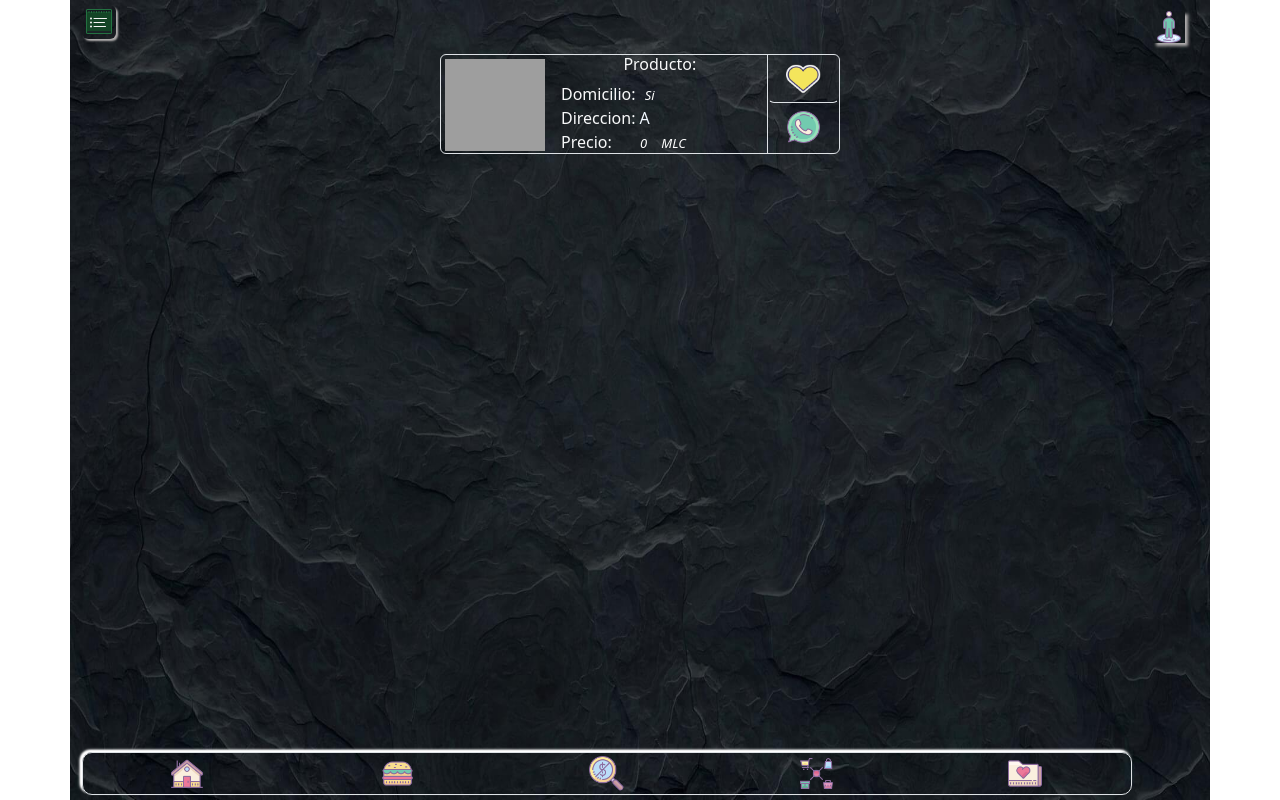
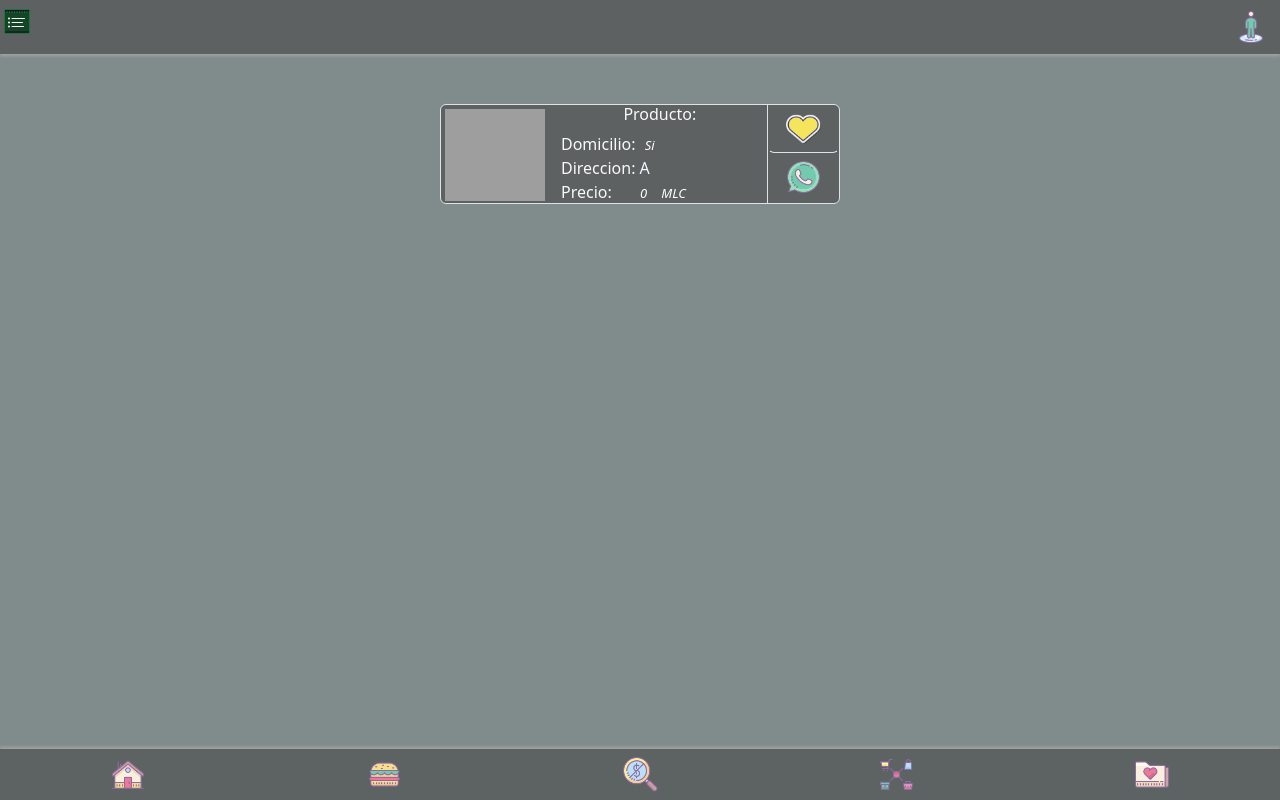
Before and after one commit to Travi995/Proyecto-Tienda, a website: page public/index.html in a window 1280 px wide. Drawn offline with Linux system fonts and the light colour scheme; grey boxes are pictures that could not be loaded.

Commit message:
DTM: I Try Think

```diff
--- a/public/index.html
+++ b/public/index.html
@@ -14,15 +14,7 @@
 </head>
 
 <body class="vw-100">
-    <div class="vw-100 vh-100 container" id="cuerpo">
-        <div class="vw-75 d-flex flex-row">
-            <!-- menu desplegable -->
-            <a class="btn  h-75 p-0" data-bs-toggle="offcanvas" href="#offcanvasExample" role="button"
-                aria-controls="offcanvasExample" id="barradesplgable">
-                <img src="./assets/media/icons/listado de iconos/icons8-feed-de-actividad-2-64 (verde oscuro).png"
-                    alt="">
-            </a>
-
+    <div class="vw-100 vh-100  p-0 m-0" id="cuerpo">
 
         <div class="offcanvas offcanvas-start" data-bs-scroll="true" data-bs-backdrop="true" tabindex="-1"
             id="offcanvasExample" aria-labelledby="offcanvasExampleLabel">
@@ -48,6 +40,14 @@
                 </div>
             </div>
         </div>
+
+        <div class="vw-100 d-flex flex-row dtmNavbar" >
+            <!-- menu desplegable -->
+            <a class="btn  h-75 p-0" data-bs-toggle="offcanvas" href="#offcanvasExample" role="button"
+                aria-controls="offcanvasExample" id="barradesplgable">
+                <img src="./assets/media/icons/listado de iconos/icons8-feed-de-actividad-2-64 (verde oscuro).png"
+                    alt="">
+            </a>
 
             <!-- icono de usuario -->
             <div class="ms-auto " id="icon_user">
@@ -80,15 +80,17 @@
                     </div>
                 </div>
                 <div class="w-25">
-                    <button type="button" id="favorito" class="btn border-bottom w-100" title="agregar a favoritos"><img src="./assets/media/icons/listado de iconos/icons8-me-gusta-100 (1).png" alt=""></button>
-                    <button type="button" id="comprar" class="btn w-100 border-top-1" title="Comprar"><img src="./assets/media/icons/listado de iconos/icons8-whatsapp-64 (1).png" alt=""></button>
+                    <button type="button" id="favorito" class="btn border-bottom w-100" title="agregar a favoritos"><img
+                            src="./assets/media/icons/listado de iconos/icons8-me-gusta-100 (1).png" alt=""></button>
+                    <button type="button" id="comprar" class="btn w-100 border-top-1" title="Comprar"><img
+                            src="./assets/media/icons/listado de iconos/icons8-whatsapp-64 (1).png" alt=""></button>
 
                 </div>
             </div>
         </div>
 
         <!-- pie de pagina -->
-       <footer id="pie" class=" border d-flex justify-content-center">
+        <footer id="pie" class=" d-flex justify-content-center w-100">
             <div id="inicio" class="flex-fill text-center">
                 <a href="#" class="text-decoration-none">
                     <img class="iconmenu" src="./assets/media/icons/listado de iconos/home 2(rosa).png" alt="">
@@ -101,25 +103,22 @@
             </div>
             <div id="inicio" class="flex-fill text-center">
                 <a href="#" class="text-decoration-none">
-                    <img class="iconmenu" src="./assets/media/icons/listado de iconos/icons8-no-tarifa-ocultos-64.png" alt="">
+                    <img class="iconmenu" src="./assets/media/icons/listado de iconos/icons8-no-tarifa-ocultos-64.png"
+                        alt="">
                 </a>
             </div>
             <div id="inicio" class="flex-fill text-center">
                 <a href="#" class="text-decoration-none">
-                    <img class="iconmenu" src="./assets/media/icons/listado de iconos/icons8-marketplace-hub-64.png" alt="">
+                    <img class="iconmenu" src="./assets/media/icons/listado de iconos/icons8-marketplace-hub-64.png"
+                        alt="">
                 </a>
             </div>
             <div id="inicio" class="flex-fill text-center">
                 <a href="#" class="text-decoration-none">
-                    <img class="iconmenu" src="./assets/media/icons/listado de iconos/icons8-carpeta-de-favoritos-64.png" alt="">
+                    <img class="iconmenu"
+                        src="./assets/media/icons/listado de iconos/icons8-carpeta-de-favoritos-64.png" alt="">
                 </a>
             </div>
-
-
-
-
-
-
         </footer>
 
 
--- a/public/src/css/styles.css
+++ b/public/src/css/styles.css
@@ -1,91 +1,101 @@
-:root{
-    --menu-size:1110px;
+:root {
+    --menu-size: 1110px;
 }
 
 
 #cuerpo {
 
     background-color: rgb(128, 140, 140);
-    background: url("./../../assets/media/imgs/fondos/background-44-1920x1024.jpg") no-repeat center/cover;
+    /* background: url("./../../assets/media/imgs/fondos/background-44-1920x1024.jpg") no-repeat center/cover; */
     background-size: 100% 100%;
-
 }
 
 
-#barradesplgable{
+.dtmNavbar{
+    box-shadow: 0px 2px 3px rgba(169, 166, 166, 0.848);
+    margin-bottom: 50px;
+    background-color: rgba(79, 81, 81, 0.71);
+}
+
+
+#barradesplgable {
     background-color: transparent;
     margin-top: 5px !important;
-    box-shadow: 2px 2px 2px rgb(178, 175, 175);
+    /* box-shadow: 2px 2px 2px rgb(178, 175, 175); */
+}
 
-
-}
-#barradesplgable img{
+#barradesplgable img {
     width: 32px;
     height: 32px;
 }
-#barradesplgable:hover{
+
+#barradesplgable:hover {
     box-shadow: none;
-}
-#icon_user button img{
-    width: 32px ;
-    height: 32px;
-    box-shadow: 3px 3px 3px rgb(178, 175, 175);
-}
-#icon_user button:hover img{
-    box-shadow: none;
-}
-/*tarjetas de productos*/
-#tarjeta{
-    width: 400px;
-    height:100px;
+    filter: drop-shadow(0 0 5px rgba(255, 255, 255, 0.921));
 }
 
-#imgproduct{
+#icon_user button img {
+    width: 32px;
+    height: 32px;
+    /* box-shadow: 3px 3px 3px rgb(178, 175, 175); */
+}
+
+#icon_user button:hover img {
+    box-shadow: none;
+    filter: drop-shadow(0 0 5px rgba(255, 255, 255, 0.896));
+}
+
+/*tarjetas de productos*/
+#tarjeta {
+    width: 400px;
+    height: 100px;
+    background-color: rgba(79, 81, 81, 0.71);
+}
+
+#imgproduct {
     width: 100px;
     height: 100px;
+}
 
-}
-.datoproduct{
+.datoproduct {
     color: white;
     text-transform: capitalize;
     margin-left: 5px;
     margin-right: 5px;
     font-size: 13px;
-    font-style:oblique;
+    font-style: oblique;
 }
-#direccion{
 
-    width:100px;
+#direccion {
+
+    width: 100px;
     overflow: hidden;
     color: aliceblue;
-    transition: all 3s ;
+    transition: all 3s;
 }
-#favorito img{
-    width: 35px;
-    height:34px;
-}
-#comprar img{
+
+#favorito img {
     width: 35px;
     height: 34px;
 }
- /*pie de pagina*/
- #pie{
+
+#comprar img {
+    width: 35px;
+    height: 34px;
+}
+
+/*pie de pagina*/
+#pie {
     width: 82%;
     position: fixed;
     left: 2;
     bottom: 0;
-    border-radius: 10px;
-    margin-bottom: 5px;
-    box-shadow: -2px -2px 3px white , -2px -2px 2px white;
-    transition: all 2s ;
- }
- #pie:hover {
-    box-shadow:none ;
-    background: rgba(11, 46, 22, 0.724);
+    box-shadow: 0px -2px 3px rgba(169, 166, 166, 0.848);
+    background-color: rgba(79, 81, 81, 0.71);
+    padding: 5px 0px ;
+}
+.iconmenu {
 
- }
-
-.iconmenu{
     width: 35px;
     height: 35px;
     margin-top: 3px;
@@ -93,12 +103,9 @@
     border-radius: 5px;
 
 }
-#pie:hover .iconmenu{
-    box-shadow: 2px 2px 2px white, 2px 2px 2px white;
-}
-#pie .iconmenu:hover{
-    box-shadow: none;
-    border: 1px dashed white;
+
+#pie .iconmenu:hover {
+    filter: drop-shadow(0 0 5px rgba(255, 255, 255, 0.896));
 }
 
 
@@ -109,53 +116,60 @@
     body {
         background-image: none;
     }
-    #menu footer{
+
+    #menu footer {
         width: 930px;
     }
 
     #cuerpo {
         background-color: rgb(128, 140, 140);
-        background: url("./../../assets/media/imgs/fondos/background-44-1920x1024.jpg") no-repeat center/cover;
+        /* background: url("./../../assets/media/imgs/fondos/background-44-1920x1024.jpg") no-repeat center/cover; */
         background-size: 100% 100%;
     }
 
 }
-@media (max-width:991px){
-    #pie{
-        width:70%;
+
+@media (max-width:991px) {
+    #pie {
+        width: 70%;
     }
 }
-@media (max-width: 575px){
-    #pie{
-        width: 90%;
-        margin-left: 5px;
-    }
+
+@media (max-width: 575px) {
+
 }
-@media (max-width:375px){
+
+@media (max-width:375px) {
+
     /* respossive correcto hast las 298 px de width */
-    #tarjeta{
+    #tarjeta {
         height: 87px;
     }
-    #nombre{
+
+    #nombre {
         margin-bottom: 0px !important;
     }
-    .descrip{
+
+    .descrip {
         font-size: 12px;
     }
-    #imgproduct{
+
+    #imgproduct {
         width: 80px;
         height: 80px;
         padding-top: 7px !important;
     }
-    #direccion{
-        width:60px;
+
+    #direccion {
+        width: 60px;
     }
 
-    #favorito img{
+    #favorito img {
         width: 30px;
-        height:30px;
+        height: 30px;
     }
-    #comprar img{
+
+    #comprar img {
         width: 30px;
         height: 30px;
     }
```
Lines whose indentation alone changed are shown as unchanged.
